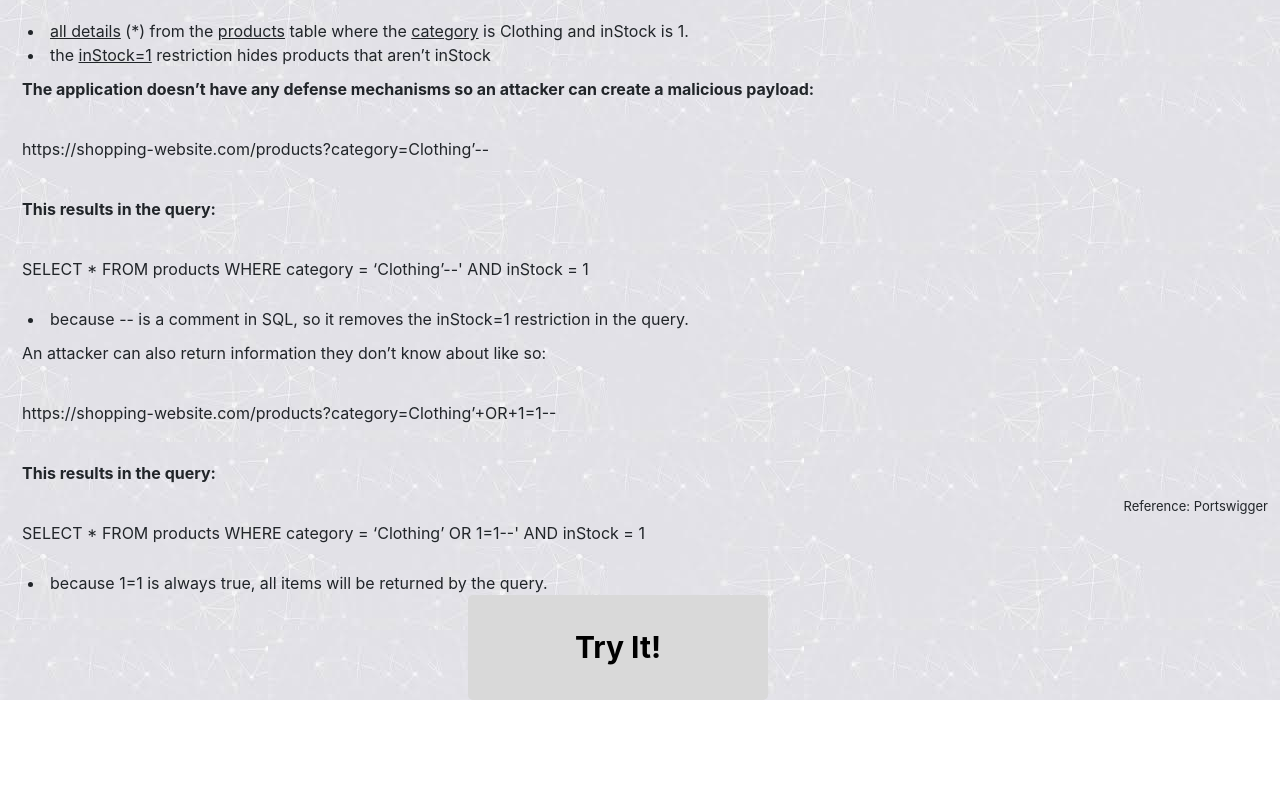
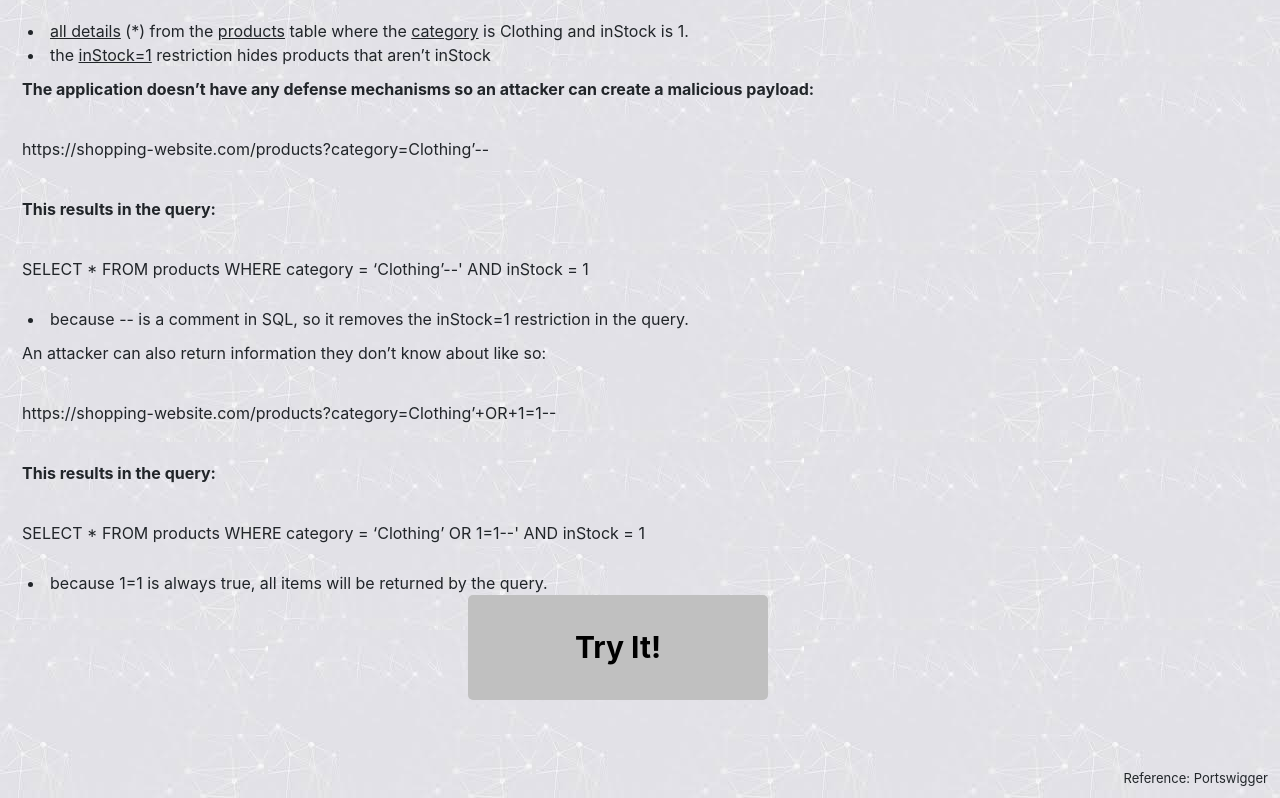
Before and after one commit to brandonwong3/cyber_next, a React (Create React App) app: page /practice/sql-injection in a window 1280 px wide. Shown: the part 498-1296 px from the top of the page. Before the commit the page ends 1198 px from the top, so only its background shows below. Built offline with nearby package versions, Linux system fonts and the light colour scheme; no server answers.

Commit message:
even more css

```diff
--- a/src/index.css
+++ b/src/index.css
@@ -208,7 +208,7 @@ button {
 }
 
 .btn-container button {
-	background-color: #D9D9D9;
+	background-color: #C0C0C0;
 	text-align: center;
 	color: black;
 	font-size: 30px;
@@ -242,7 +242,7 @@ button {
 	position: absolute;
 	right: 0;
 	padding-right: 0.75rem;
-	bottom: -15rem;
+	bottom: -32rem;
 	font-size: small;
 }
 
@@ -251,7 +251,7 @@ button {
 	position: absolute;
 	right: 0;
 	padding-right: 0.75rem;
-	bottom: 3rem;
+	bottom: -3.5rem;
 	font-size: small;
 }
 
```
